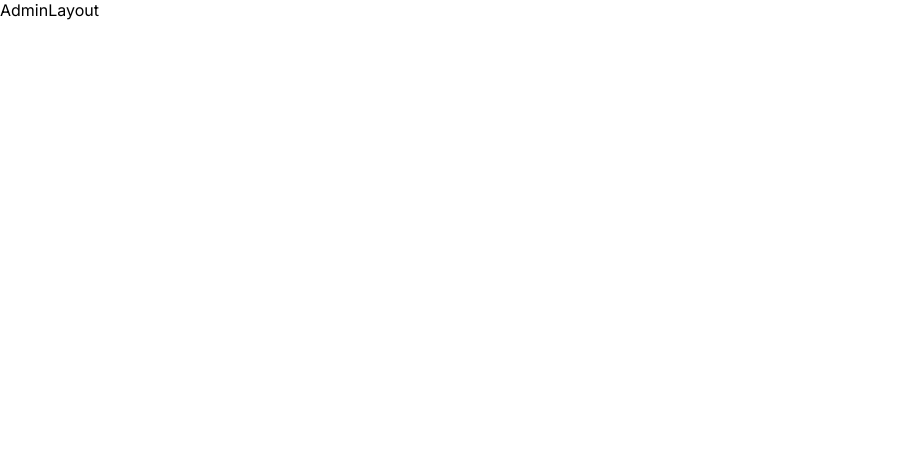
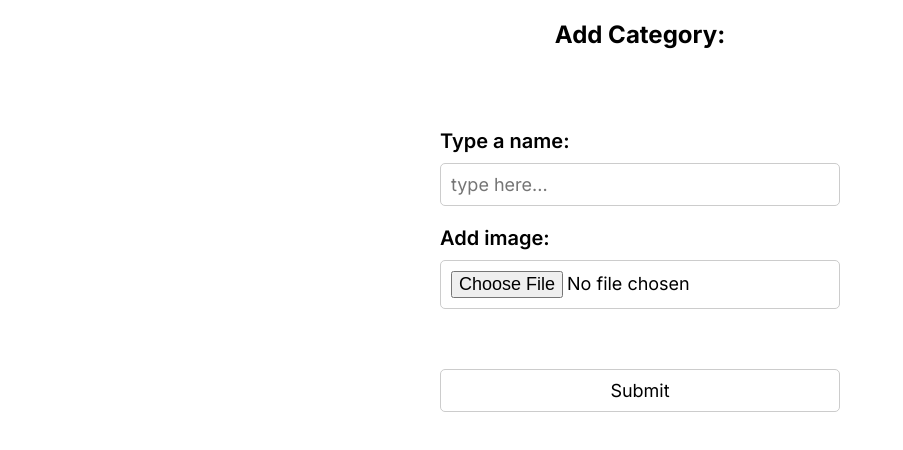
Before and after one commit to ZinetsVO/plattya-shop, a Next.js app: page /admin in a window 1280 px wide. Shown: the top 450 px of the page, without its empty margins (0-903 px from the left). Built offline with nearby package versions, Linux system fonts and the light colour scheme.

Commit message:
create category realize

```diff
--- a/next.config.mjs
+++ b/next.config.mjs
@@ -1,4 +1,15 @@
 /** @type {import('next').NextConfig} */
-const nextConfig = {};
+const nextConfig = {
+  images: {
+    remotePatterns: [
+      {
+        protocol: "https",
+        hostname: "firebasestorage.googleapis.com",
+        port: "",
+        pathname: "/v0/b/plattya-shop.appspot.com/o/**",
+      },
+    ],
+  },
+};
 
 export default nextConfig;
--- a/src/app/(moderate)/admin/layout.tsx
+++ b/src/app/(moderate)/admin/layout.tsx
@@ -1,3 +1,4 @@
+import CategoryForm from '@/components/CategoryForm'
 import React from 'react'
 
 const AdminLayout: React.FC = () => {
@@ -5,7 +6,7 @@ const AdminLayout: React.FC = () => {
     //verification
     // input if auth == false
   return (
-    <div>AdminLayout</div>
+    <div><CategoryForm/></div>
   )
 }
 
--- /dev/null
+++ b/src/assets/firebase.ts
@@ -0,0 +1,16 @@
+import { initializeApp } from "firebase/app";
+import { getStorage } from "firebase/storage";
+
+const firebaseConfig = {
+  apiKey: "AIzaSyCCDc4Y8oIgRha4GPu8FZbEGmQ2K-2DPLw",
+  authDomain: "plattya-shop.firebaseapp.com",
+  projectId: "plattya-shop",
+  storageBucket: "plattya-shop.appspot.com",
+  messagingSenderId: "462438275368",
+  appId: "1:462438275368:web:5929b4b3e914dd8817181d"
+};
+
+const app = initializeApp(firebaseConfig);
+const storage = getStorage(app);
+
+export { storage };
--- /dev/null
+++ b/src/components/CategoryForm/index.tsx
@@ -0,0 +1,95 @@
+"use client";
+import { zodResolver } from "@hookform/resolvers/zod";
+import { StaticImageData } from "next/image";
+import React, { useState } from "react";
+import { useForm, SubmitHandler } from "react-hook-form";
+import { z } from "zod";
+import css from "./style.module.css";
+import { getDownloadURL, getStorage, ref, uploadBytes } from "firebase/storage";
+import { storage } from "@/assets/firebase";
+import Image from "next/image";
+import useImage from "@/hooks/useImage";
+
+const categorySchema = z.object({
+  name: z
+    .string()
+    .min(3, "Category Name is required")
+    .max(50, "Category Name cannot exceed 50 characters"),
+  image: z.any(),
+});
+
+interface ICategoryInput {
+  name: string;
+  image: StaticImageData;
+}
+
+const CategoryForm: React.FC = () => {
+  const { register, handleSubmit } = useForm<ICategoryInput>({
+    resolver: zodResolver(categorySchema),
+  });
+
+  const [file, setFile] = useState<File | null>(null);
+  const [url, setUrl] = useState<string>("");
+
+  const { uploadImage, deleteImage } = useImage();
+
+  const handlePhoto = (e: any) => {
+    if (e.target.files[0]) {
+      setFile(e.target.files[0]);
+      setUrl(URL.createObjectURL(e.target.files[0]));
+    }
+  };
+
+  const onSubmit: SubmitHandler<ICategoryInput> = async (data) => {
+    console.log("category data: ", data);
+    if (!file) return alert("Please add an image");
+    const imageData = await uploadImage(file);
+    console.log(imageData);
+
+
+  };
+
+  return (
+    <section className="container">
+      <h2 className={css.title}>Add Category:</h2>
+      <form className={css.category__form} onSubmit={handleSubmit(onSubmit)}>
+        <label className={css.category__label}>
+          <p>Type a name:</p>
+          <input
+            className={css.category__input}
+            placeholder="type here..."
+            {...register("name", { required: true, maxLength: 50 })}
+          />
+        </label>
+
+        {file ? (
+          <div className={css.image__wrapper}>
+            <Image
+            className={css.category__image}
+            src={url}
+            alt="Uploaded file"
+            width={200}
+            height={200}
+          />
+          <button className={css.image__button} onClick={() => setFile(null)}>X</button>
+          </div>
+        ) : (
+          <label className={css.category__label}>
+            <p>Add image:</p>
+            <input
+              className={css.category__input}
+              type="file"
+              accept="image/*"
+              {...register("image")}
+              onChange={(e) => handlePhoto(e)}
+            />
+          </label>
+        )}
+
+        <input className={css.category__submit} type="submit" />
+      </form>
+    </section>
+  );
+};
+
+export default CategoryForm;
--- /dev/null
+++ b/src/components/CategoryForm/style.module.css
@@ -0,0 +1,80 @@
+.title {
+  text-align: center;
+  margin: 20px 0 80px 0;
+}
+
+.category__form {
+  display: flex;
+  align-items: center;
+  justify-content: start;
+  flex-direction: column;
+  gap: 20px;
+}
+
+.category__label {
+  display: flex;
+  flex-direction: column;
+  gap: 10px;
+  font-size: 20px;
+  font-weight: 600;
+}
+
+.category__label:nth-child(2) {
+  margin-bottom: 40px;
+}
+
+.category__input {
+  padding: 10px;
+  border: 1px solid #ccc;
+  border-radius: 5px;
+  width: 400px;
+  transition: all 0.3s ease;
+  font-size: 18px;
+  font-weight: 400;
+}
+
+.category__input:focus {
+  border: 1px solid #000000;
+}
+
+.image__wrapper {
+  position: relative;
+}
+
+.image__button {
+  position: absolute;
+  top: 0;
+  right: 0;
+  display: flex;
+  align-items: center;
+  justify-content: center;
+  transform: translate(30%, -30%);
+  width: 40px;
+  height: 40px;
+  border: 1px solid red;
+  border-radius: 50%;
+  background-color: #ffffff;
+  color: red;
+  font-size: 20px;
+  font-weight: 400;
+  cursor: pointer;
+}
+
+.category__image {
+  width: 200px;
+  height: max-content;
+  object-fit: contain;
+  border: 1px solid black;
+  border-radius: 4px;
+}
+
+.category__submit {
+  padding: 10px;
+  border: 1px solid #ccc;
+  border-radius: 5px;
+  width: 400px;
+  transition: all 0.3s ease;
+  font-size: 18px;
+  font-weight: 400;
+  background-color: transparent;
+}
--- /dev/null
+++ b/src/hooks/useImage.tsx
@@ -0,0 +1,31 @@
+import {
+  deleteObject,
+  getDownloadURL,
+  getStorage,
+  ref,
+  uploadBytes,
+} from "firebase/storage";
+import { storage } from "../assets/firebase";
+
+export default function useImage() {
+  const uploadImage = async (file: File) => {
+    const imageRef = ref(storage, `images/${new Date().getTime()}-${file.name}`);
+    const snap = await uploadBytes(imageRef, file);
+    const url = await getDownloadURL(ref(storage, snap.ref.fullPath));
+    return {
+      imageUrl: url,
+      imagePath: snap.ref.fullPath,
+    };
+  };
+
+  const deleteImage = async (imagePath: string) => {
+    const imageRef = ref(storage, imagePath);
+    try {
+      await deleteObject(imageRef);
+      console.log("Зображення успішно видалено");
+    } catch (error) {
+      console.error("Помилка при видаленні зображення:", error);
+    }
+  };
+  return { uploadImage, deleteImage };
+}
```
Also changed, not shown: package.json (+9 -3 lines), src/components/SubCategoryForm/index.tsx (added, +28 -0 lines), src/utils/base64ToBlob.ts (added, +18 -0 lines), src/components/SubCategoryForm/style.module.css (added), 1 other file (tests, documents, lock files or other folders).
